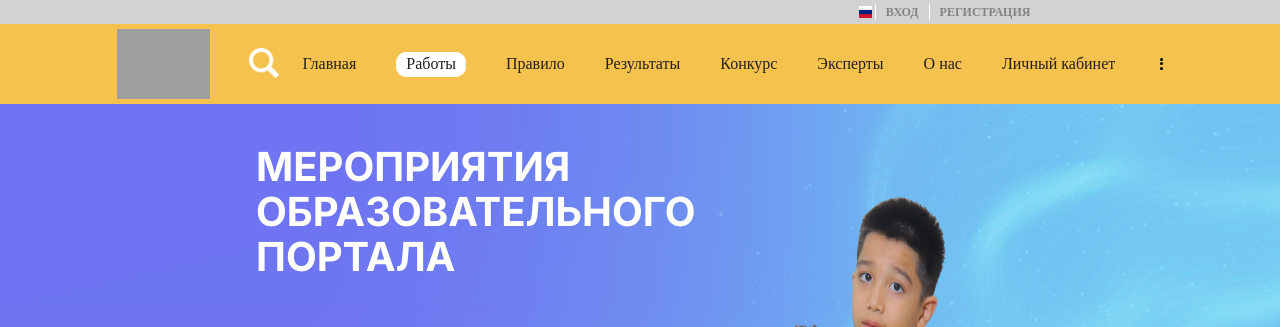
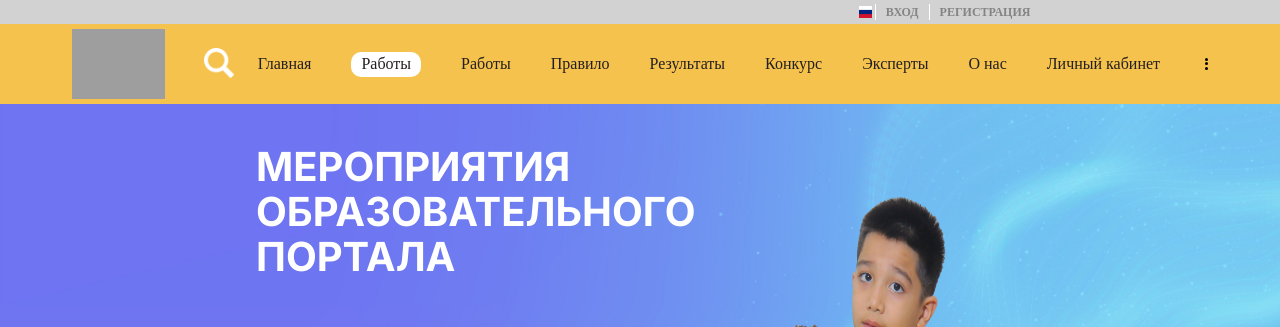
Before and after one commit to asadbek204/Team-1, a Django app: page / in a window 1280 px wide. Shown: the top 327 px of the page. Run offline with Django 5.2, Linux system fonts and the light colour scheme; grey boxes are pictures that could not be loaded.

Commit message:
rebase conflict navbar

```diff
--- a/templates/layouts/navbar.html
+++ b/templates/layouts/navbar.html
@@ -22,6 +22,7 @@
         <div class="nav-links">
             <a class="nav-link" href="#">Главная</a>
             <a class="nav-link active" href="#">Работы</a>
+            <a class="nav-link" href="#">Работы</a>
             <a class="nav-link" href="#">Правило</a>
             <a class="nav-link" href="#">Результаты</a>
             <a class="nav-link" href="#">Конкурс</a>
```
